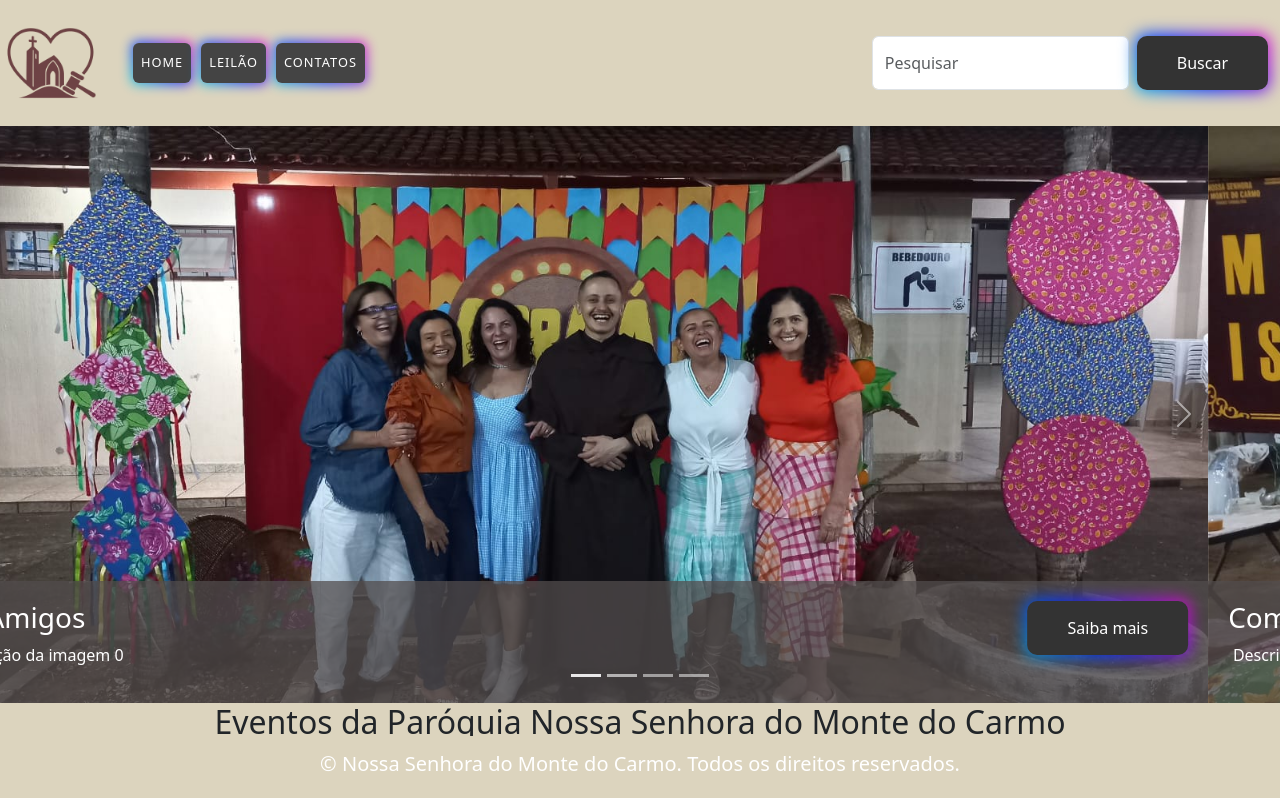
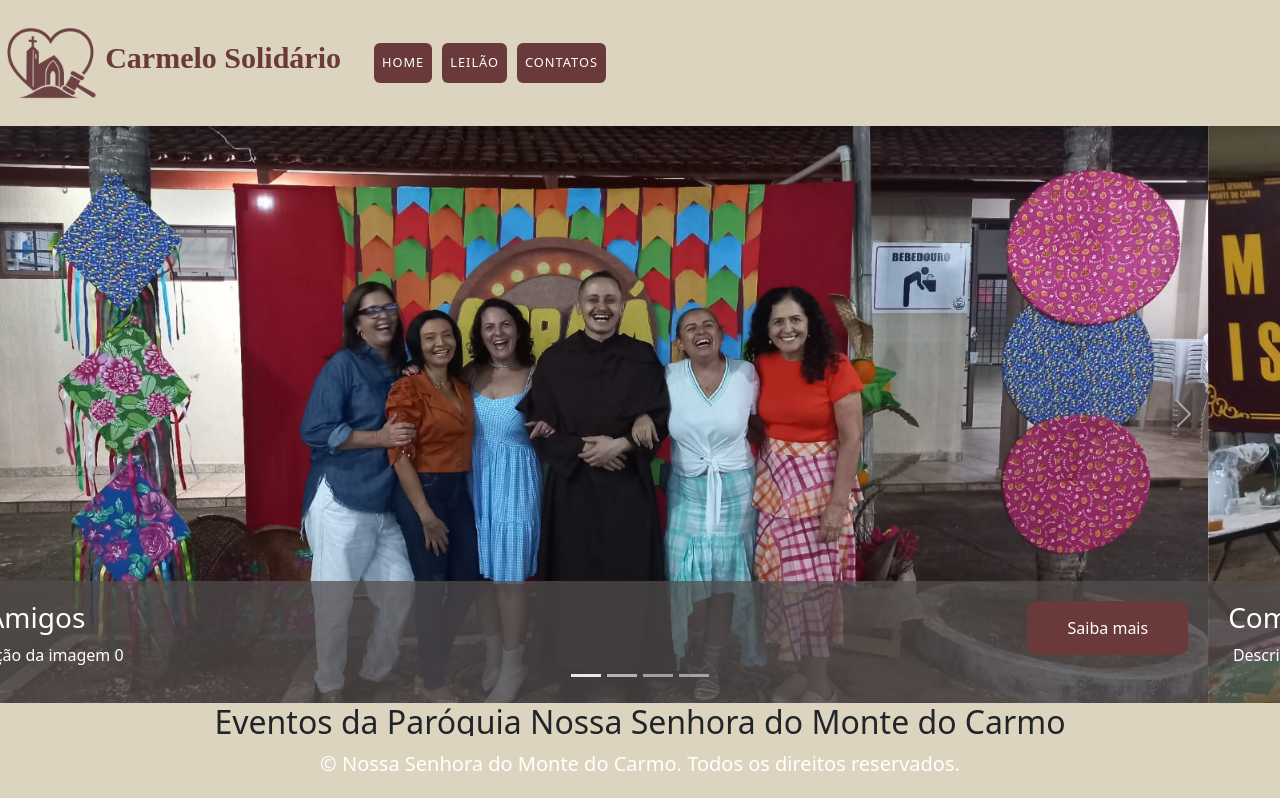
Before and after one commit to lucasluzl/Site_Turismo_Aula, a plain HTML site: page index.html in a window 1280 px wide. Shown: the top 798 px of the page. Drawn offline with nearby package versions, Linux system fonts and the light colour scheme.

Commit message:
atualização

```diff
--- a/css/style.css
+++ b/css/style.css
@@ -28,40 +28,26 @@
   position: absolute;
   width: 100%;
   height: 100%;
-  background-color: #444; /* Tom mais claro que o botão */
+  background-color: #6A3A3A; /* Tom mais claro que o botão */
   left: 0;
   top: 0;
   border-radius: 6px;
   transition: all 0.3s ease;
 }
+.brand-text {
+  color: #6A3A3A;
+  font-family: 'Playfair Display', serif;
+  font-weight: 600;
+  font-size: 1.5em;
+}
 
-.nav-link::before {
-  content: "";
-  background: linear-gradient(
-    45deg,
-    #FF0000, #FF7300, #FFFB00, #48FF00,
-    #00FFD5, #002BFF, #FF00C8, #FF0000
-  );
-  position: absolute;
-  top: -2px;
-  left: -2px;
-  background-size: 600%;
-  z-index: -2;
-  width: calc(100% + 4px);
-  height: calc(100% + 4px);
-  filter: blur(6px); /* Efeito de blur um pouco mais suave */
-  animation: glowing 20s linear infinite;
-  opacity: 0.8; /* Mais transparente que o botão */
-  border-radius: 6px;
-  transition: all 0.3s ease;
-}
 
 .nav-link:hover::before {
   opacity: 1;
 }
 
 .nav-link:hover::after {
-  background-color: #333; /* Escurece no hover para combinar com o botão */
+  background-color: #6A3A3A; /* Escurece no hover para combinar com o botão */
 }
 
 .nav-link:active::after {
@@ -69,7 +55,7 @@
 }
 
 .nav-link:active {
-  color: #000 !important;
+  color: #6A3A3A !important;
   font-weight: bold;
 }
 
@@ -99,32 +85,14 @@
   position: absolute;
   width: 100%;
   height: 100%;
-  background-color: #333;
+  background-color: #6A3A3A;
   left: 0;
   top: 0;
   border-radius: 10px;
   transition: background-color 0.3s ease; /* Transição suave */
 }
 
-.btn-primary::before {
-  content: "";
-  background: linear-gradient( /* Corrigido 'background-color' para 'background' */
-    45deg,
-    #FF0000, #FF7300, #FFFB00, #48FF00,
-    #00FFD5, #002BFF, #FF00C8, #FF0000
-  );
-  position: absolute;
-  top: -2px;
-  left: -2px;
-  background-size: 600%;
-  z-index: -2; /* Colocado atrás do ::after */
-  width: calc(100% + 4px);
-  height: calc(100% + 4px); /* Corrigido o espaço faltante */
-  filter: blur(8px);
-  animation: glowing 20s linear infinite;
-  opacity: 1;
-  border-radius: 10px;
-}
+
 
 @keyframes glowing {
   0% { background-position: 0 0; }
@@ -141,7 +109,7 @@
 }
 
 .btn-primary:active {
-  color: #000 !important;
+  color: #6A3A3A !important;
   font-weight: bold;
 }
 .car-img{
--- a/index.html
+++ b/index.html
@@ -14,6 +14,7 @@
         <nav class="navbar navbar-expand-sm nav-top">
           <a class="navbar-brand" href="#">
               <img src="img/logon.png" alt="nossa senhora" width="100">
+              <span class="brand-text">Carmelo Solidário</span>
               </a>
             <div class="container-fluid">
               <button class="navbar-toggler" type="button" data-bs-toggle="collapse" data-bs-target="#mynavbar">
@@ -31,10 +32,7 @@
                     <a class="nav-link" href="javascript:void(0)">Contatos</a>
                   </li>
                 </ul>
-                <form class="d-flex">
-                  <input class="form-control me-2" type="text" placeholder="Pesquisar">
-                  <button class="btn btn-primary" type="button">Buscar</button>
-                </form>
+
               </div>
             </div>
           </nav>
```
